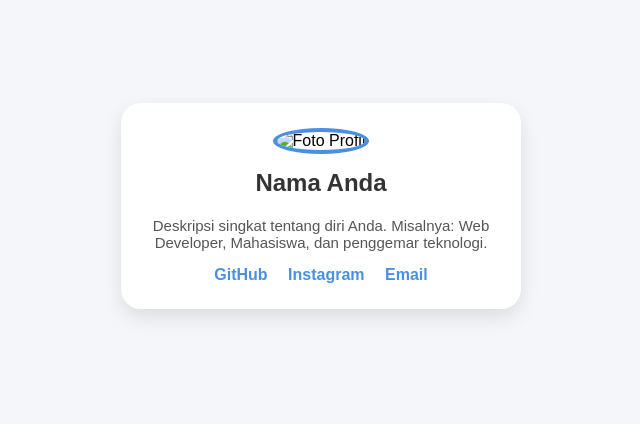
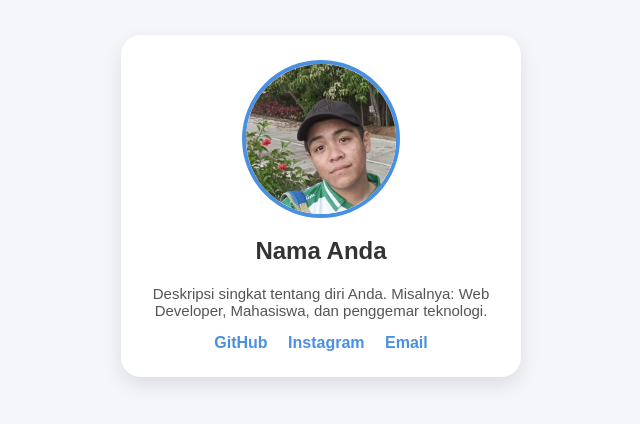
Before and after one commit to syugalneryus08-max/fatir-web-new, a plain HTML site: page index.html in a window 1280 px wide. Shown: the part 194-618 px from the top of the page, without its empty margins (319-959 px from the left). Drawn offline with Linux system fonts and the light colour scheme.

Commit message:
Update index.html

```diff
--- a/index.html
+++ b/index.html
@@ -55,7 +55,7 @@
 <body>
 
     <div class="card">
-        <img src="profil.jpg" class="profile-img" alt="Foto Profil">
+        <img src="whatsApp image 2025-11-17 at 13.16.31.jpeg" class="profile-img" alt="Foto Profil">
         <h2>Nama Anda</h2>
         <p>Deskripsi singkat tentang diri Anda. Misalnya: Web Developer, Mahasiswa, dan penggemar teknologi.</p>
 
```
